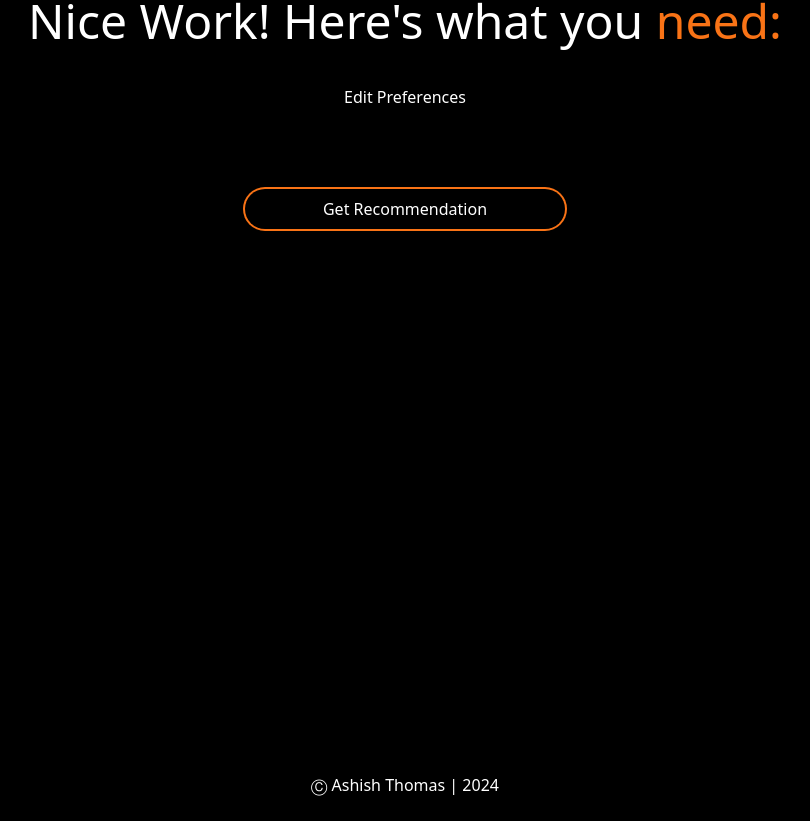
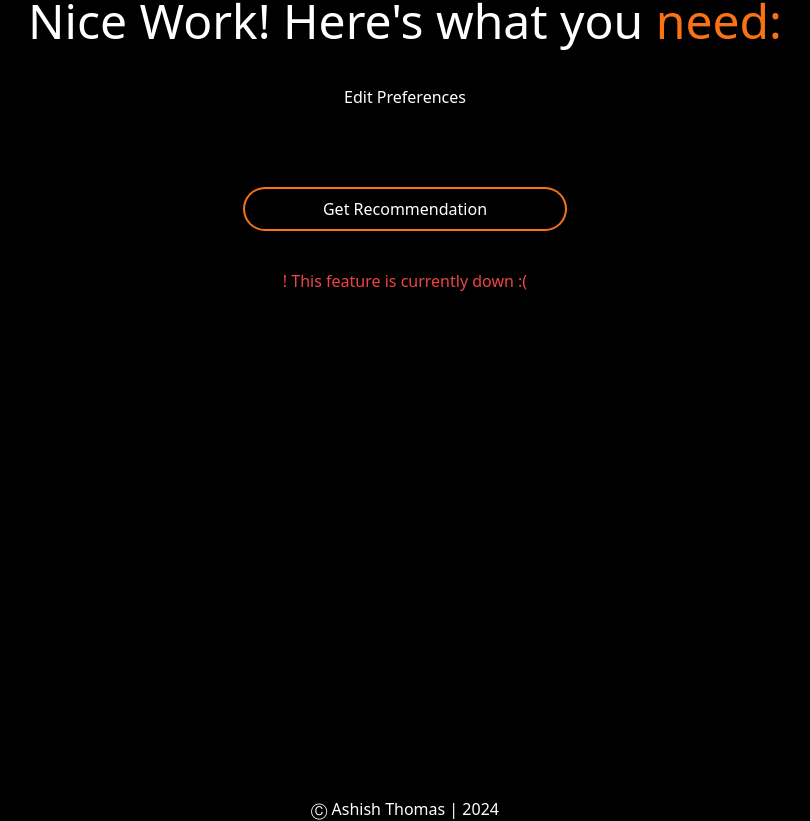
Before and after one commit to AshishT558/Kicks-App, a React (Vite) app in the folder client/: page /explore in a window 1280 px wide. Shown: the part 2723-3544 px from the top of the page, without its empty margins (235-1045 px from the left). Before the commit the page ends 3520 px from the top, so only its background shows below. Built offline with nearby package versions, Linux system fonts and the light colour scheme.

Commit message:
update to Rec page bc HuggingFace is down

```diff
--- a/client/src/components/Recommendation.jsx
+++ b/client/src/components/Recommendation.jsx
@@ -104,6 +104,7 @@ export default function Recommendation({ sharedPrefs }) {
             <a className="mt-5 hover:text-orange-400" href="#sports">Edit Preferences</a>
             <button className="flex flex-col items-center justify-center w-[20rem] h-10 bg-black rounded-full lg:mb-10 ring-2 ring-orange-500 hover:ring-orange-600 hover:scale-105 mt-20"
             onClick={fetchRecommendation}>Get Recommendation </button>
+            <h1 className="text-red-500">! This feature is currently down :(</h1>
             <div className="lg:hidden">{startLoad && <Loader className="mt-5"></Loader>}</div>
             <div className="flex lg:flex-row flex-col gap-y-10 text-center lg:gap-x-10 lg:mt-10">{formatRecommendation(llm_rec)}</div>
             <div className="invisible lg:visible">{startLoad && <Loader className="mt-5"></Loader>}</div>
```
